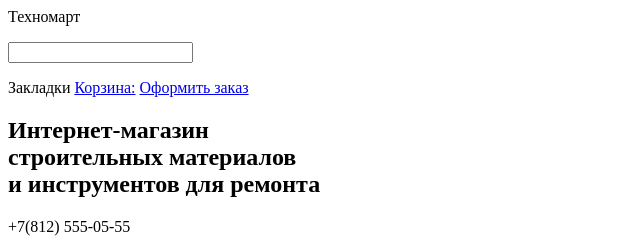
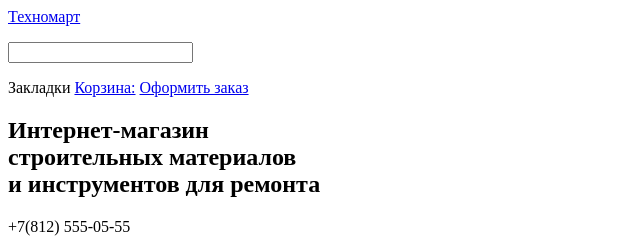
Before and after one commit to AlexTemlyantsev/589455-technomart, a plain HTML site: page catalog.html in a window 1280 px wide. Shown: the top 240 px of the page, 0-640 px from the left. Drawn offline with Linux system fonts and the light colour scheme.

Commit message:
Добавление ссылки на логотип

```diff
--- a/catalog.html
+++ b/catalog.html
@@ -6,7 +6,7 @@
   <body>
 	<header class="main-header">
 		<div class="top-menu">
-			<p class="main-header-logo">Техномарт</p>
+			<p class="main-header-logo"><a href="index.html">Техномарт</a></p>
 			<p class="search">
 				<input type="text" name="search">
 			</p>
```
